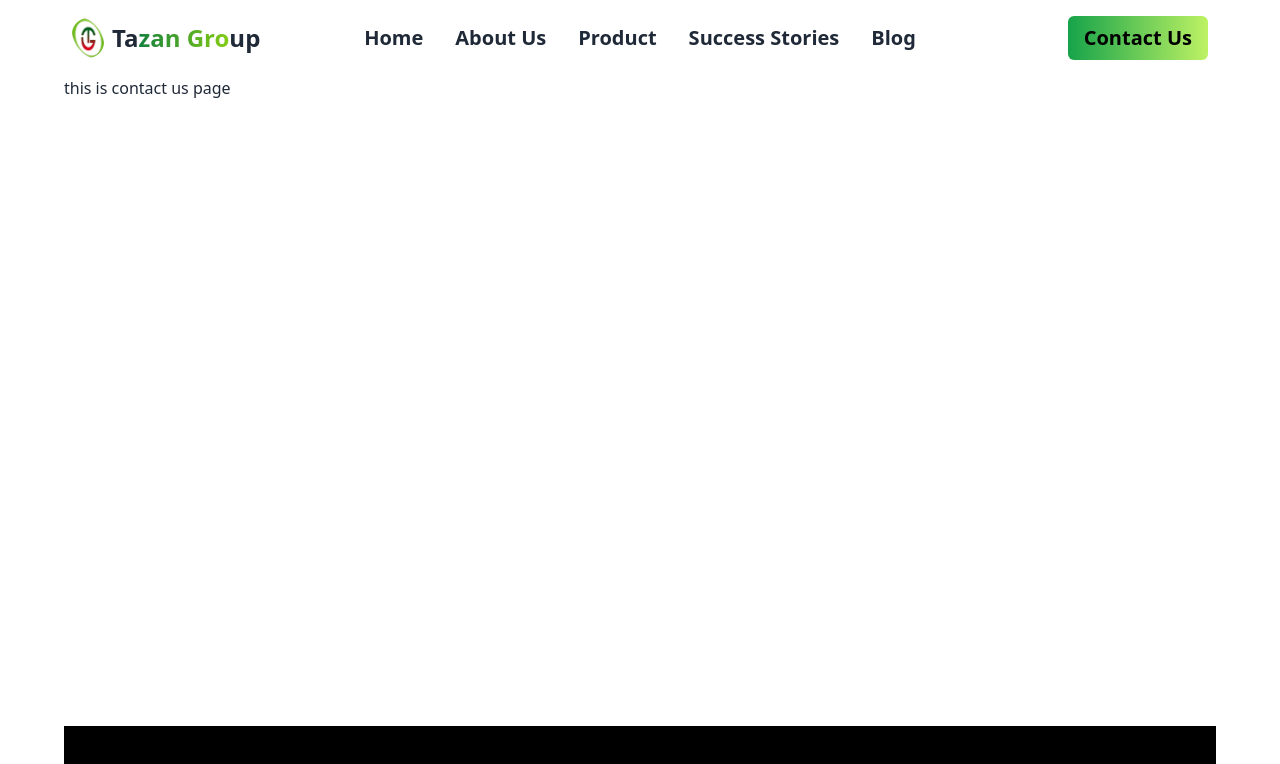
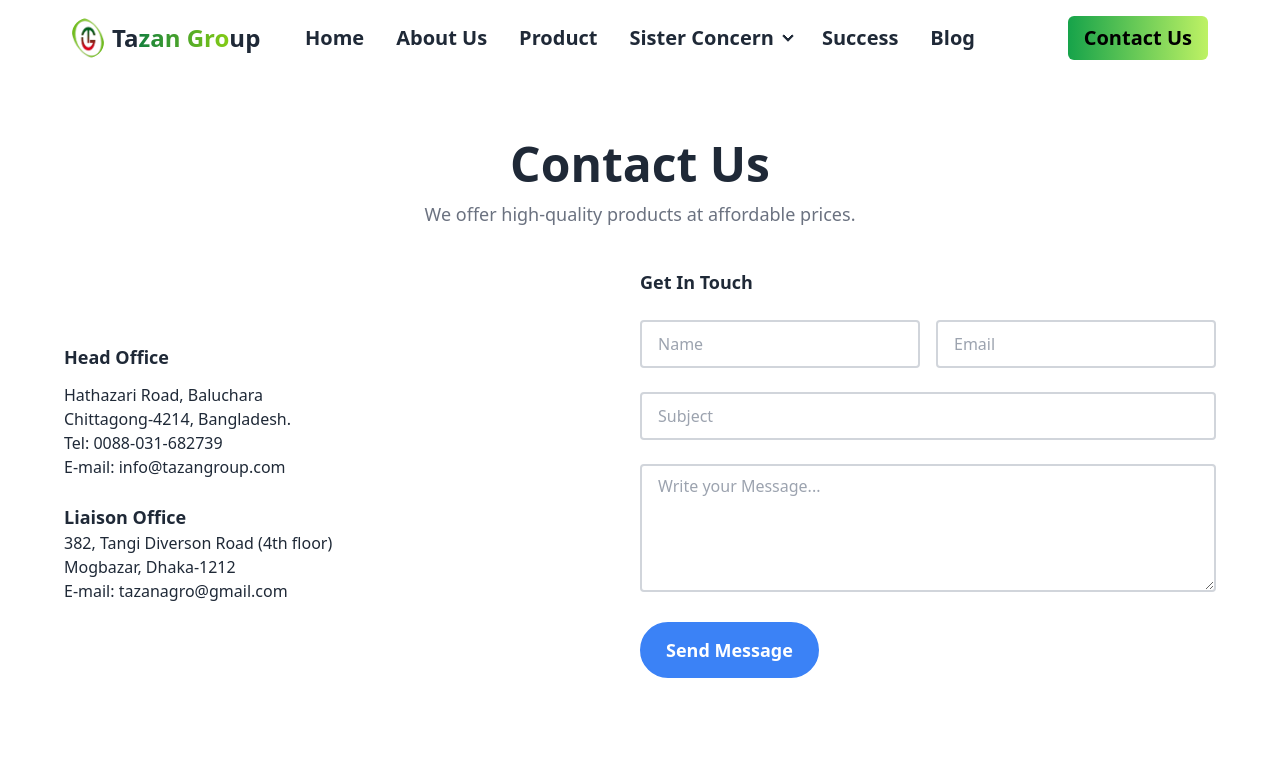
Before and after one commit to Mdsakib999/tazan-group, a React (Vite) app: page /contact in a window 1280 px wide. Shown: the top 764 px of the page. Built offline with nearby package versions, Linux system fonts and the light colour scheme.

Commit message:
contect section added

```diff
--- a/src/components/ContactUs.jsx
+++ b/src/components/ContactUs.jsx
@@ -1,11 +1,79 @@
-import React from 'react';
+import React from "react";
 
 const ContactUs = () => {
-    return (
-        <div>
-            <h1>this is contact us page</h1>
+  return (
+    <div>
+      <div className="text-center mt-16 mb-10">
+        <h1 className="text-3xl lg:text-5xl font-bold">Contact Us</h1>
+        <p className="text-lg text-gray-500 mt-3">
+          We offer high-quality products at affordable prices.
+        </p>
+      </div>
+
+      <div className="flex flex-col md:flex-row items-center justify-center">
+      <div className="md:w-1/2">
+        <div className="text-lg font-bold mb-3">Head Office</div>
+        <p>Hathazari Road, Baluchara</p>
+        <p>Chittagong-4214, Bangladesh.</p>
+        <p>Tel: 0088-031-682739</p>
+        <p>E-mail: info@tazangroup.com</p>
+
+        <div className="text-lg font-bold mt-6">Liaison Office</div>
+        <p>382, Tangi Diverson Road (4th floor)</p>
+        <p>Mogbazar, Dhaka-1212</p>
+        <p>E-mail: tazanagro@gmail.com</p>
+      </div>
+        <div className="md:w-1/2">
+          <div className="text-lg font-bold mb-6">Get In Touch</div>
+          <form action="#" className="w-full">
+            <div className="flex flex-wrap -mx-2 mb-6">
+              <div className="w-full md:w-1/2 px-2 mb-4 md:mb-0">
+                <input
+                  type="text"
+                  placeholder="Name"
+                  required
+                  className="w-full h-12 border-2 border-gray-300 rounded px-4 focus:outline-none focus:border-green-500 transition duration-300"
+                />
+              </div>
+              <div className="w-full md:w-1/2 px-2">
+                <input
+                  type="email"
+                  placeholder="Email"
+                  required
+                  className="w-full h-12 border-2 border-gray-300 rounded px-4 focus:outline-none focus:border-green-500 transition duration-300"
+                />
+              </div>
+            </div>
+            <div className="mb-6">
+              <input
+                type="text"
+                placeholder="Subject"
+                required
+                className="w-full h-12 border-2 border-gray-300 rounded px-4 focus:outline-none focus:border-green-500 transition duration-300"
+              />
+            </div>
+            <div className="mb-6">
+              <textarea
+                cols="30"
+                rows="10"
+                placeholder="Write your Message..."
+                required
+                className="w-full h-32 border-2 border-gray-300 rounded px-4 py-2 focus:outline-none focus:border-green-500  transition duration-300"
+              ></textarea>
+            </div>
+            <div className="flex items-center">
+              <button
+                type="submit"
+                className="bg-blue-500 border-2 text-white px-6 py-3 rounded-full text-lg font-semibold  hover:bg-white hover:text-blue-500 border-blue-500"
+              >
+                Send Message
+              </button>
+            </div>
+          </form>
         </div>
-    );
+      </div>
+    </div>
+  );
 };
 
 export default ContactUs;
--- a/src/components/Home.jsx
+++ b/src/components/Home.jsx
@@ -12,6 +12,7 @@ import HomeProduct from "./HomeProduct";
 import CustomerFeedback from "./CustomerFeedback";
 import Partner from "./Partner";
 import Faq from "./Faq";
+import ContactUs from "./ContactUs";
 
 
 const Home = () => {
@@ -89,6 +90,9 @@ const Home = () => {
 
     {/* Faq section */}
     <Faq></Faq>
+
+    {/* Contact section */}
+    <ContactUs></ContactUs>
     </div>
   );
 };
--- a/src/components/Navbar.jsx
+++ b/src/components/Navbar.jsx
@@ -1,5 +1,6 @@
 import React from "react";
 import { Link } from "react-router-dom";
+
 
 const Navbar = () => {
   return (
@@ -36,6 +37,25 @@ const Navbar = () => {
               <Link to="/products">Product</Link>
             </li>
             <li>
+              <details>
+                <summary>Sister Concern </summary>
+                <ul className="p-2">
+                  <li>
+                    <a>Tazan Agro Ltd.</a>
+                  </li>
+                  <li>
+                    <a>Farhana Enterprise</a>
+                  </li>
+                  <li>
+                  <a>Tazan Feeds Ltd.</a>
+                </li>
+                <li>
+                  <a>Tazan Eco Resort</a>
+                </li>
+                </ul>
+              </details>
+            </li>
+            <li>
               <Link to="/success">Success Stories</Link>
             </li>
             <li>
@@ -60,8 +80,6 @@ const Navbar = () => {
             up
           </p>
         </Link>
-
-
       </div>
       <div className="navbar-center hidden lg:flex">
         <ul className="font-semibold menu menu-horizontal text-xl">
@@ -76,7 +94,26 @@ const Navbar = () => {
             {/* Have to add sister */}
           </li>
           <li>
-            <Link to="/success">Success Stories</Link>
+            <details>
+              <summary>Sister Concern </summary>
+              <ul className="p-2">
+                <li>
+                  <a>Tazan Agro Ltd.</a>
+                </li>
+                <li>
+                  <a>Farhana Enterprise</a>
+                </li>
+                <li>
+                  <a>Tazan Feeds Ltd.</a>
+                </li>
+                <li>
+                  <a>Tazan Eco Resort</a>
+                </li>
+              </ul>
+            </details>
+          </li>
+          <li>
+            <Link to="/success">Success </Link>
           </li>
           <li>
             <Link to="/blog">Blog</Link>
@@ -93,106 +130,6 @@ const Navbar = () => {
           </button>
         </Link>
       </div>
-
-
-      {/*
-
-      <nav class="flex justify-center">
-
-    <ul class="flex flex-wrap items-center font-medium text-sm">
-        <li class="p-4 lg:px-8">
-            <a class="text-slate-800 hover:text-slate-900" href="#">Prospects</a>
-        </li>
-        <li class="p-4 lg:px-8">
-            <a class="text-slate-800 hover:text-slate-900" href="#">History</a>
-        </li>
-        <li
-            class="p-4 lg:px-8 relative flex items-center space-x-1"
-            x-data="{ open: false }"
-            @mouseenter="open = true"
-            @mouseleave="open = false"
-        >
-            <a
-                class="text-slate-800 hover:text-slate-900"
-                href="#0"
-                :aria-expanded="open"
-            >Flyout Menu</a>
-            <button
-                class="shrink-0 p-1"
-                :aria-expanded="open"
-                @click.prevent="open = !open"
-            >
-                <span class="sr-only">Show submenu for "Flyout Menu"</span>
-                <svg class="w-3 h-3 fill-slate-500" xmlns="http://www.w3.org/2000/svg" width="12" height="12">
-                    <path d="M10 2.586 11.414 4 6 9.414.586 4 2 2.586l4 4z" />
-                </svg>
-            </button>
-            <!-- 2nd level menu -->
-            <ul
-                class="origin-top-right absolute top-full left-1/2 -translate-x-1/2 min-w-[240px] bg-white border border-slate-200 p-2 rounded-lg shadow-xl [&[x-cloak]]:hidden"
-                x-show="open"
-                x-transition:enter="transition ease-out duration-200 transform"
-                x-transition:enter-start="opacity-0 -translate-y-2"
-                x-transition:enter-end="opacity-100 translate-y-0"
-                x-transition:leave="transition ease-out duration-200"
-                x-transition:leave-start="opacity-100"
-                x-transition:leave-end="opacity-0"
-                x-cloak
-                @focusout="await $nextTick();!$el.contains($focus.focused()) && (open = false)"
-            >
-                <li>
-                    <a class="text-slate-800 hover:bg-slate-50 flex items-center p-2" href="#">
-                        <div class="flex items-center justify-center bg-white border border-slate-200 rounded shadow-sm h-7 w-7 shrink-0 mr-3">
-                            <svg class="fill-indigo-500" xmlns="http://www.w3.org/2000/svg" width="9" height="12">
-                                <path d="M8.724.053A.5.5 0 0 0 8.2.1L4.333 3H1.5A1.5 1.5 0 0 0 0 4.5v3A1.5 1.5 0 0 0 1.5 9h2.833L8.2 11.9a.5.5 0 0 0 .8-.4V.5a.5.5 0 0 0-.276-.447Z" />
-                            </svg>
-                        </div>
-                        <span class="whitespace-nowrap">Priority Ratings</span>
-                    </a>
-                </li>
-                <li>
-                    <a class="text-slate-800 hover:bg-slate-50 flex items-center p-2" href="#">
-                        <div class="flex items-center justify-center bg-white border border-slate-200 rounded shadow-sm h-7 w-7 shrink-0 mr-3">
-                            <svg class="fill-indigo-500" xmlns="http://www.w3.org/2000/svg" width="12" height="12">
-                                <path d="M11.953 4.29a.5.5 0 0 0-.454-.292H6.14L6.984.62A.5.5 0 0 0 6.12.173l-6 7a.5.5 0 0 0 .379.825h5.359l-.844 3.38a.5.5 0 0 0 .864.445l6-7a.5.5 0 0 0 .075-.534Z" />
-                            </svg>
-                        </div>
-                        <span class="whitespace-nowrap">Insights</span>
-                    </a>
-                </li>
-                <li>
-                    <a class="text-slate-800 hover:bg-slate-50 flex items-center p-2" href="#">
-                        <div class="flex items-center justify-center bg-white border border-slate-200 rounded shadow-sm h-7 w-7 shrink-0 mr-3">
-                            <svg class="fill-indigo-500" xmlns="http://www.w3.org/2000/svg" width="12" height="12">
-                                <path d="M6 0a6 6 0 1 0 0 12A6 6 0 0 0 6 0ZM2 6a4 4 0 0 1 4-4v8a4 4 0 0 1-4-4Z" />
-                            </svg>
-                        </div>
-                        <span class="whitespace-nowrap">Item Mirror</span>
-                    </a>
-                </li>
-                <li>
-                    <a class="text-slate-800 hover:bg-slate-50 flex items-center p-2" href="#">
-                        <div class="flex items-center justify-center bg-white border border-slate-200 rounded shadow-sm h-7 w-7 shrink-0 mr-3">
-                            <svg class="fill-indigo-500" xmlns="http://www.w3.org/2000/svg" width="11" height="11">
-                                <path d="M10.866.134a.458.458 0 0 0-.481-.106L.302 3.695a.458.458 0 0 0-.014.856l4.4 1.76 1.76 4.4c.07.175.24.29.427.29h.007a.458.458 0 0 0 .424-.302L10.973.615a.458.458 0 0 0-.107-.48Z" />
-                            </svg>
-                        </div>
-                        <span class="whitespace-nowrap">Support Center</span>
-                    </a>
-                </li>
-            </ul>
-        </li>
-        <li class="p-4 lg:px-8">
-            <a class="text-slate-800 hover:text-slate-900" href="#">Contacts</a>
-        </li>
-        <li class="p-4 lg:px-8">
-            <a class="text-slate-800 hover:text-slate-900" href="#">Numbers</a>
-        </li>
-    </ul>
-
-</nav>
-
-      */}
     </div>
   );
 };
```
Lines whose indentation alone changed are shown as unchanged.
